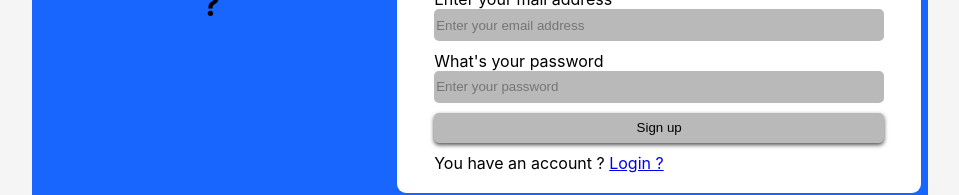
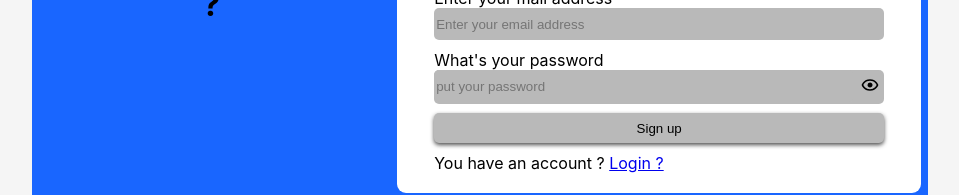
Before and after one commit to TeddyCubaka/kisodo_app-chat_app-frontend, a React (Create React App) app: page /signup in a window 1280 px wide. Shown: the part 415-610 px from the top of the page, without its empty margins (160-1119 px from the left). Built offline with nearby package versions, Linux system fonts and the light colour scheme; no server answers.

Commit message:
styled input and the make them same

```diff
--- a/src/App.css
+++ b/src/App.css
@@ -247,7 +247,6 @@ details[open] {
 details > ul {
   list-style-type: none;
   margin-left: -20px;
-
 }
 details > ul > li > svg:hover {
   transform: scale(1.1);
@@ -314,6 +313,13 @@ details[open] summary {
 }
 
 .fieldset_of_connexion > div > input {
+  height: 30px;
+  border-radius: 5px;
+  border: none;
+  background-color: #b9b9b9;
+}
+
+.pwd_input {
   height: 30px;
   border-radius: 5px;
   border: none;
--- a/src/AppComponents.css
+++ b/src/AppComponents.css
@@ -1,23 +1,31 @@
 .radius {
   border-radius: 9px;
 }
+.width-270 {
+  width: 300px;
+}
 
-.small_radius:focus {
+.small_radius {
+  border-radius: 5px;
+}
+
+.outlet_from_begin:focus {
   border-radius: 5px;
 }
 
 .outlet_from_begin {
+  height: 33.5px;
   border-radius: 5px;
-  border: 1px solid green;
   background-color: white;
-  width: 300px;
   display: flex;
+  background-color: #b9b9b9;
 }
 .outlet_from_begin > input {
   height: 30px;
-  width: 270px;
+  width: 100%;
   border: none;
   background-color: transparent;
+  background-color: #b9b9b9;
 }
 .outlet_from_begin > button {
   width: 30px;
@@ -268,6 +276,7 @@
 }
 .right_size {
   outline: none;
+  border-radius: 5px;
 }
 .right_size:focus {
   box-shadow: 0px 0px 0px 2px green;
@@ -275,6 +284,7 @@
 .bad_size {
   outline: none;
   box-shadow: 0px 0px 0px 2px red;
+  border-radius: 5px;
 }
 .bad_size:focus {
   box-shadow: 0px 0px 0px 2px red;
--- a/src/components/bigs/begin.js
+++ b/src/components/bigs/begin.js
@@ -106,7 +106,7 @@ export default function Begin() {
               </strong>{" "}
               , just put your password{" "}
             </label>
-            <div className="outlet_from_begin">
+            <div className="width-270 outlet_from_begin">
               <input
                 type={type.length > 0 ? type : "password"}
                 placeholder="put your password"
--- a/src/components/bigs/login.js
+++ b/src/components/bigs/login.js
@@ -25,19 +25,33 @@ export default function Login() {
             placeholder="Enter your email address"
             required
             onChange={(e) => {
-              setMail(e.target.value);
+              e.target.className = " bad_size";
+              if (
+                e.target.value.length > 10 &&
+                e.target.value.includes("@gmail.com")
+              ) {
+                e.target.className = " right_size";
+                setMail(e.target.value);
+              } else {
+                e.target.className = " bad_size";
+              }
             }}
           />
         </div>
         <div>
           <label>Enter your password</label>
-          <div className="small_radius">
+          <div className="outlet_from_begin pwd_input">
             <input
               type={type.length > 0 ? type : "password"}
               placeholder="put your password"
               className="small_radius"
               onChange={(e) => {
-                setPassword(e.target.value);
+                if (e.target.value.length > 5) {
+                  e.target.className = " right_size";
+                  setPassword(e.target.value);
+                } else {
+                  e.target.className = " bad_size";
+                }
               }}
             />
             <button
--- a/src/components/bigs/signup.js
+++ b/src/components/bigs/signup.js
@@ -1,10 +1,12 @@
 import axios from "axios";
 import React, { useEffect, useState } from "react";
 import { Link } from "react-router-dom";
+import { BiShow, BiHide } from "react-icons/bi";
 
 export default function Signup() {
   const [user, setUser] = useState({});
   const [signed, setSigned] = useState(false);
+  const [type, setType] = useState("password");
 
   useEffect(() => {
     if (signed === true) {
@@ -91,10 +93,11 @@ export default function Signup() {
         </div>
         <div>
           <label>What{"'"}s your password</label>
+          <div className="outlet_from_begin pwd_input">
             <input
-            type="password"
-            name="password"
-            placeholder="Enter your password"
+              type={type.length > 0 ? type : "password"}
+              placeholder="put your password"
+              className="small_radius"
               required
               onChange={(e) => {
                 if (e.target.value.length > 5) {
@@ -105,6 +108,19 @@ export default function Signup() {
                 }
               }}
             />
+            <button
+              type="button"
+              onClick={() => {
+                type === "text" ? setType("password") : setType("text");
+              }}
+            >
+              {type === "text" ? (
+                <BiHide size="20px" />
+              ) : (
+                <BiShow size="20px" />
+              )}
+            </button>
+          </div>
         </div>
         <div>
           <input
```
Lines whose indentation alone changed are shown as unchanged.
